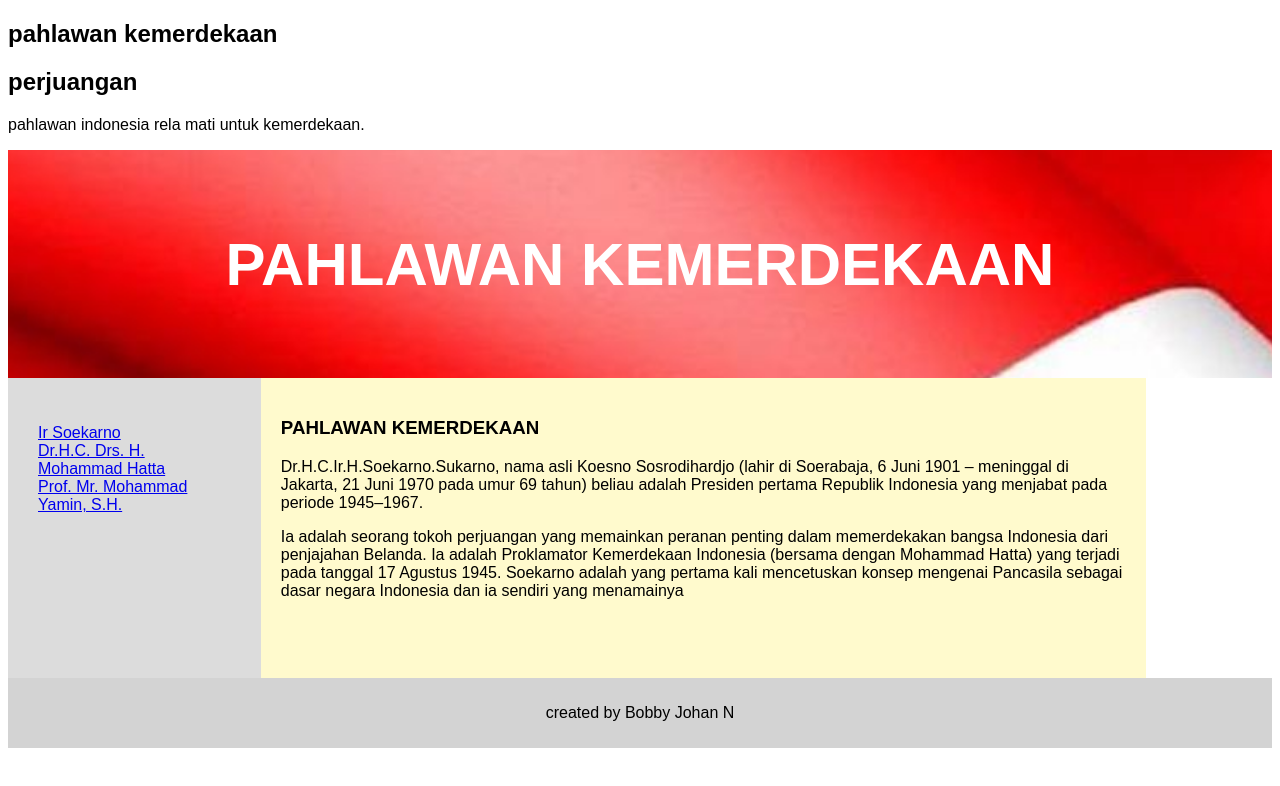
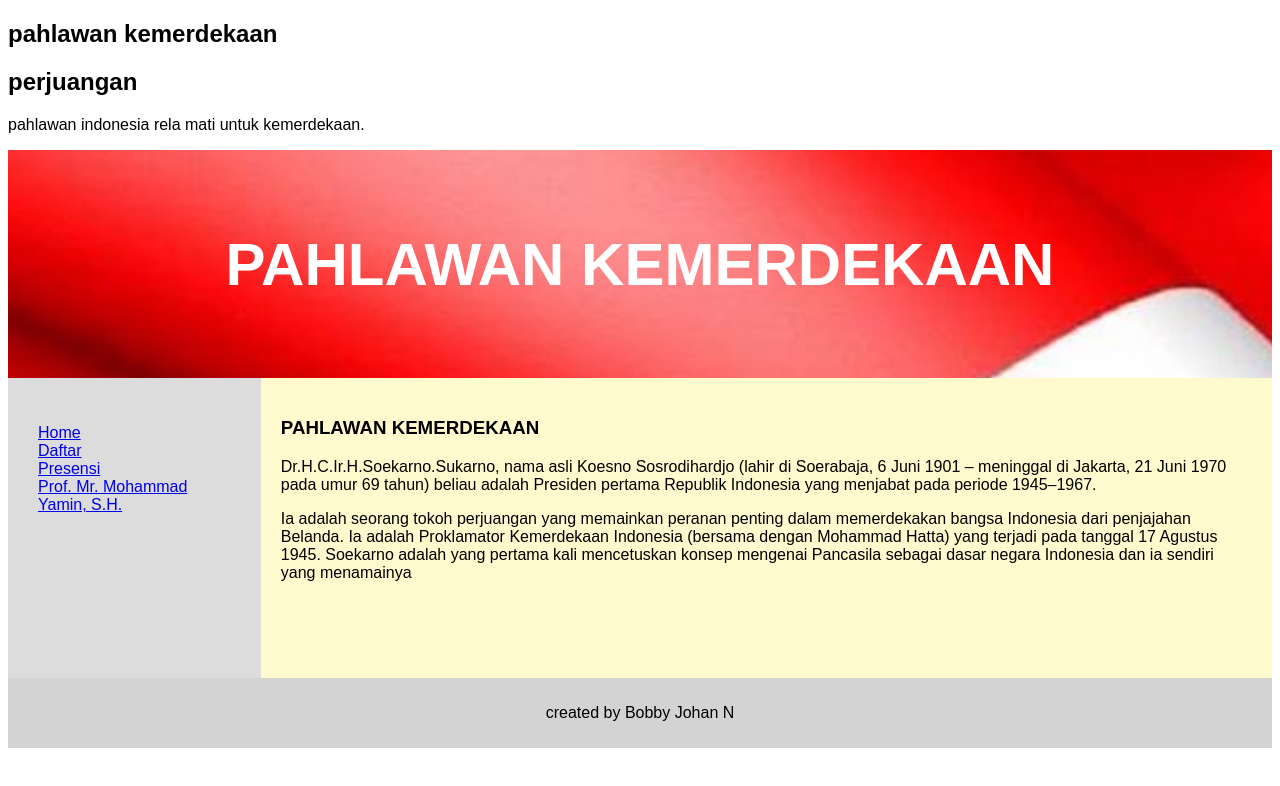
Before and after one commit to bobbyjohan123/bobbyjohan.github.io, a plain HTML site: page simantik2.html in a window 1280 px wide. Drawn offline with Linux system fonts and the light colour scheme.

Commit message:
Update simantik2.html

```diff
--- a/simantik2.html
+++ b/simantik2.html
@@ -43,7 +43,7 @@ nav ul {
 article {
   float: left;
   padding: 20px;
-  width: 70%;
+  width: 80%;
   background-color:#FFFACD;
   color: black;
   height: 300px; /* only for demonstration, should be removed */
@@ -86,9 +86,10 @@ footer {
 <section>
   <nav>
     <ul>
-      <li><a href="#">Ir Soekarno</a></li>
-      <li><a href="#">Dr.H.C. Drs. H. Mohammad Hatta</a></li>
-      <li><a href="#">Prof. Mr. Mohammad Yamin, S.H.</a></li>
+		<li><a href="simantik2.html">Home</a></li>
+		<li><a href="formdaftar.html">Daftar</a></li>
+		<li><a href="table.html">Presensi</a></li>
+		<li><a href="#">Prof. Mr. Mohammad Yamin, S.H.</a></li>
     </ul>
   </nav>
 
```
